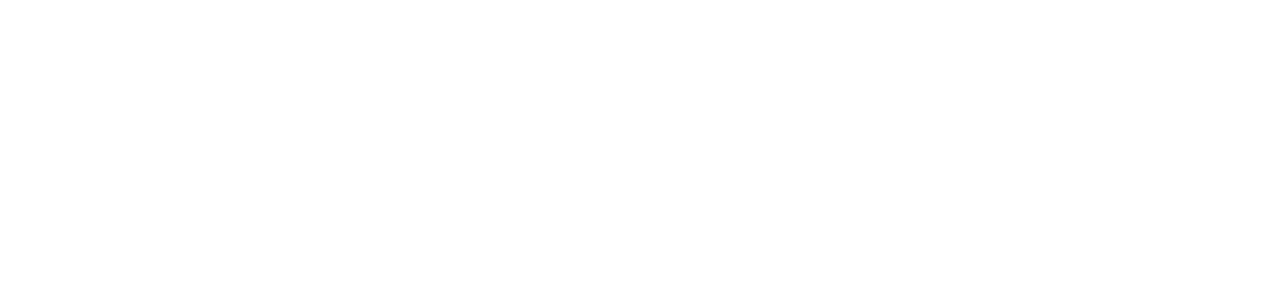
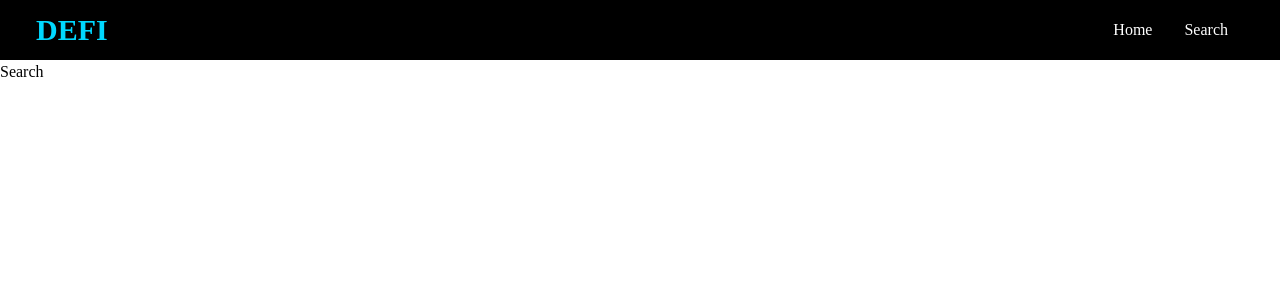
Before and after one commit to anil843324/advance-js, a React (Create React App) app: page /search in a window 1280 px wide. Before the commit this address had no page. Shown: the top 300 px of the page. Built offline with nearby package versions, Linux system fonts and the light colour scheme.

Commit message:
page created

```diff
--- a/package.json
+++ b/package.json
@@ -8,6 +8,7 @@
     "@testing-library/user-event": "^13.5.0",
     "react": "^18.2.0",
     "react-dom": "^18.2.0",
+    "react-icons": "^4.4.0",
     "react-router-dom": "^6.4.1",
     "react-scripts": "5.0.1",
     "web-vitals": "^2.1.4"
--- a/src/App.js
+++ b/src/App.js
@@ -1,11 +1,15 @@
 import "./App.css";
 import { Route, Routes } from "react-router-dom";
 import Home from "./pages/Home";
+import Search from "./pages/Search";
+import Navbar from "./components/Navbar";
 function App() {
   return (
     <>
+      <Navbar/>
       <Routes>
         <Route path="/" element={<Home />} />
+        <Route path="/search" element={<Search />} />
       </Routes>
     </>
   );
--- /dev/null
+++ b/src/components/Navbar.jsx
@@ -0,0 +1,72 @@
+import React, { useState } from "react";
+
+import { AiOutlineMenu, AiOutlineClose } from "react-icons/ai";
+import { Link } from "react-router-dom";
+const Navbar = () => {
+  const [toggle, setToggle] = useState(true);
+
+  const handleToggle = () => {
+    setToggle(!toggle);
+  };
+
+  return (
+    <div className="w-full  h-[60px] bg-black">
+      <div className="max-w-[1240px] mx-auto px-4 flex justify-between items-center h-full">
+        <div>
+          <h1 className="text-[#00d8ff] ">DEFI</h1>
+        </div>
+        <div className=" hidden md:flex">
+          <ul className="flex text-white items-center">
+           <Link to={'/'}>
+           <li>Home</li>
+           </Link>
+
+           <Link to={'/search'}>
+           <li>Search</li>
+           </Link>
+
+
+
+
+          </ul>
+        </div>
+        {/* Ham burger */}
+        <div className="block md:hidden ">
+          {/* <AiOutlineMenu size={30} className="text-white" /> */}
+          {toggle ? (
+            <AiOutlineMenu
+              size={30}
+              className="text-white cursor-pointer"
+              onClick={() => handleToggle()}
+            />
+          ) : (
+            <AiOutlineClose
+              size={30}
+              className="text-white cursor-pointer"
+              onClick={() => handleToggle()}
+            />
+          )}
+        </div>
+        {/* mobile menu */}
+        {!toggle ? (
+          <div className="  md:hidden w-full  bg-black text-white absolute top-[60px] left-0  flex justify-center text-center">
+            <ul className="text-2xl">
+            <Link to={'/'}>
+           <li>Home</li>
+           </Link>
+
+           <Link to={'/search'}>
+           <li>Search</li>
+           </Link>
+
+            </ul>
+          </div>
+        ) : (
+          <></>
+        )}
+      </div>
+    </div>
+  );
+};
+
+export default Navbar;
--- a/src/index.css
+++ b/src/index.css
@@ -1,3 +1,29 @@
 @tailwind base;
 @tailwind components;
 @tailwind utilities;
+
+@import url('https://fonts.googleapis.com/css2?family=Kanit:wght@100;200;300;400;500;600;700;800;900&display=swap');
+:root{
+    --primary-blue:#00d8ff;
+    --primary-purple:#6a00ff;
+}
+
+ @layer base{
+    * {
+        @apply font-[Kanit] ;
+      }
+
+    h1{
+        @apply text-3xl font-bold
+    }
+
+    li{
+        @apply p-4
+    }
+
+    button{
+         @apply bg-gradient-to-r from-[#6a00ff] to-[#00d8ff] py-1 px-4 rounded-3xl
+    }
+
+
+}
--- /dev/null
+++ b/src/pages/Search.jsx
@@ -0,0 +1,9 @@
+import React from 'react'
+
+const Search = () => {
+  return (
+    <div>Search</div>
+  )
+}
+
+export default Search
```
Also changed, not shown: src/pages/IndividualBrewery.jsx (added), 1 other file (tests, documents, lock files or other folders).
